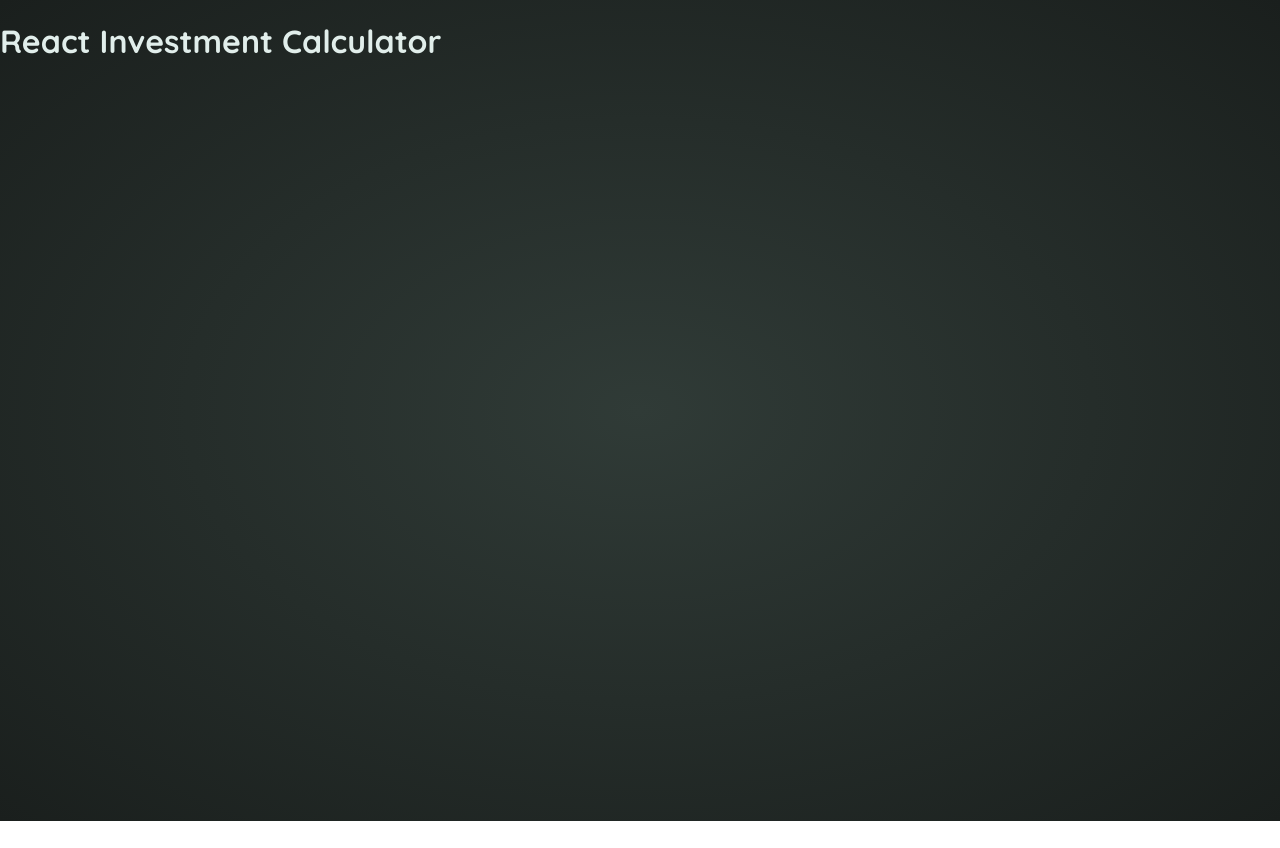
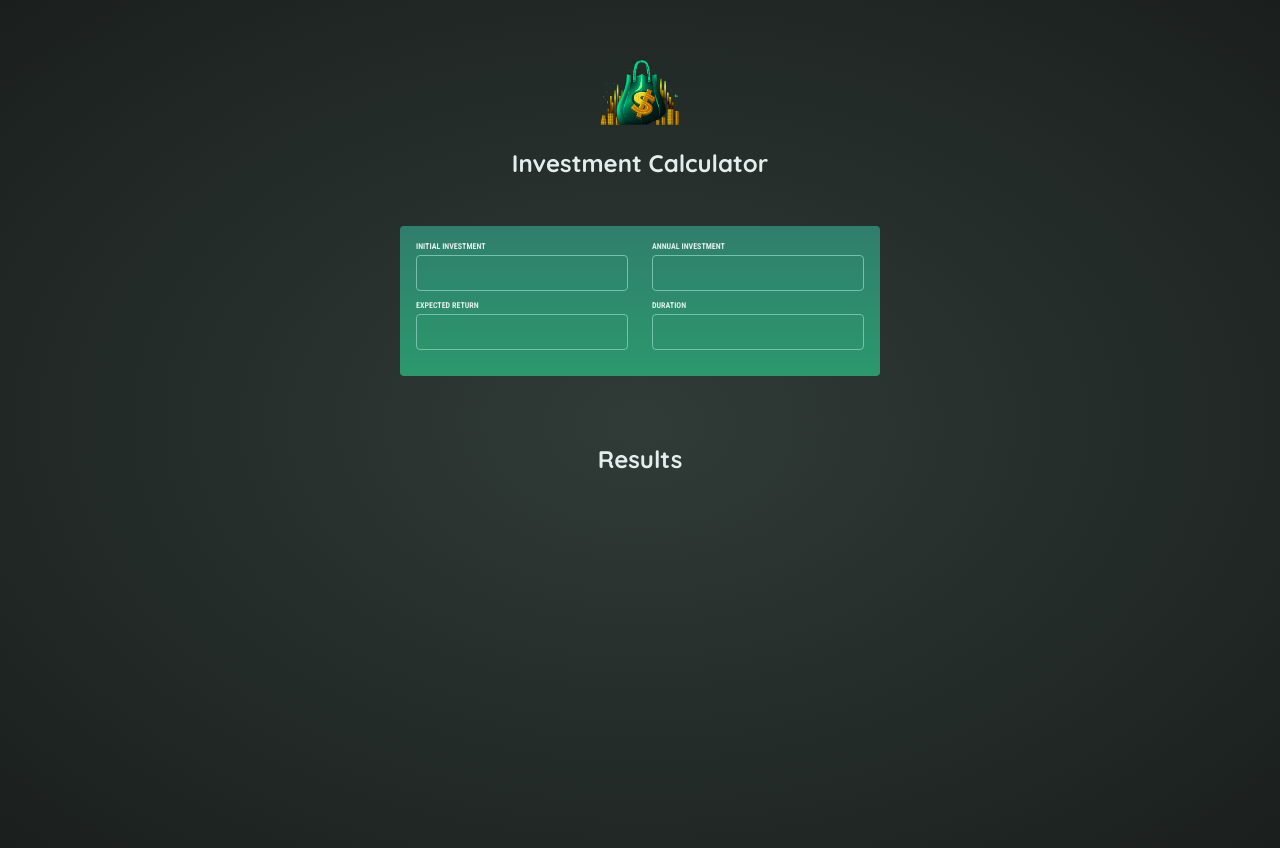
Before and after one commit to Archael/investmentCalculator, a React (Vite) app: page / in a window 1280 px wide. Before the commit the page ends 821 px from the top, so only its background shows below. Built offline with nearby package versions, Linux system fonts and the light colour scheme.

Commit message:
add basic components

```diff
--- a/src/App.jsx
+++ b/src/App.jsx
@@ -1,7 +1,19 @@
+import Header from './components/Header';
+import UserInput from './components/UserInput';
+
 function App() {
   return (
-    <h1>React Investment Calculator</h1>
-  )
+    <>
+      <Header />
+      <UserInput />
+
+      <div id="result">
+        <div className="center">
+          <h2>Results</h2>
+        </div>
+      </div>
+    </>
+  );
 }
 
-export default App
+export default App;
--- /dev/null
+++ b/src/components/Header.jsx
@@ -0,0 +1,9 @@
+import logo from '../assets/investment-calculator-logo.png';
+export default function Header() {
+  return (
+    <header id="header">
+      <img src={logo} alt="Investment Calculator" />
+      <h1>Investment Calculator</h1>
+    </header>
+  );
+}
--- /dev/null
+++ b/src/components/UserInput.jsx
@@ -0,0 +1,28 @@
+function UserInput() {
+  return (
+    <section id="user-input">
+      <div className="input-group">
+        <div className="mb-10">
+          <label>Initial investment</label>
+          <input type="number" id="initial-investment" />
+        </div>
+        <div className="mb-10">
+          <label>Annual investment</label>
+          <input type="number" id="annual-investment" />
+        </div>
+      </div>
+      <div className="input-group">
+        <div className="mb-10">
+          <label>Expected return</label>
+          <input type="number" id="expected-return" />
+        </div>
+        <div className="mb-10">
+          <label>Duration</label>
+          <input type="number" id="duration" />
+        </div>
+      </div>
+    </section>
+  );
+}
+
+export default UserInput;
--- a/src/index.css
+++ b/src/index.css
@@ -18,7 +18,6 @@
   text-align: center;
   margin: 3rem auto;
 }
-
 
 #header img {
   width: 5rem;
@@ -87,3 +86,7 @@
 .center {
   text-align: center;
 }
+
+.mb-10 {
+  margin-bottom: 10px;
+}
```
Also changed, not shown: 1 other file (tests, documents, lock files or other folders).
